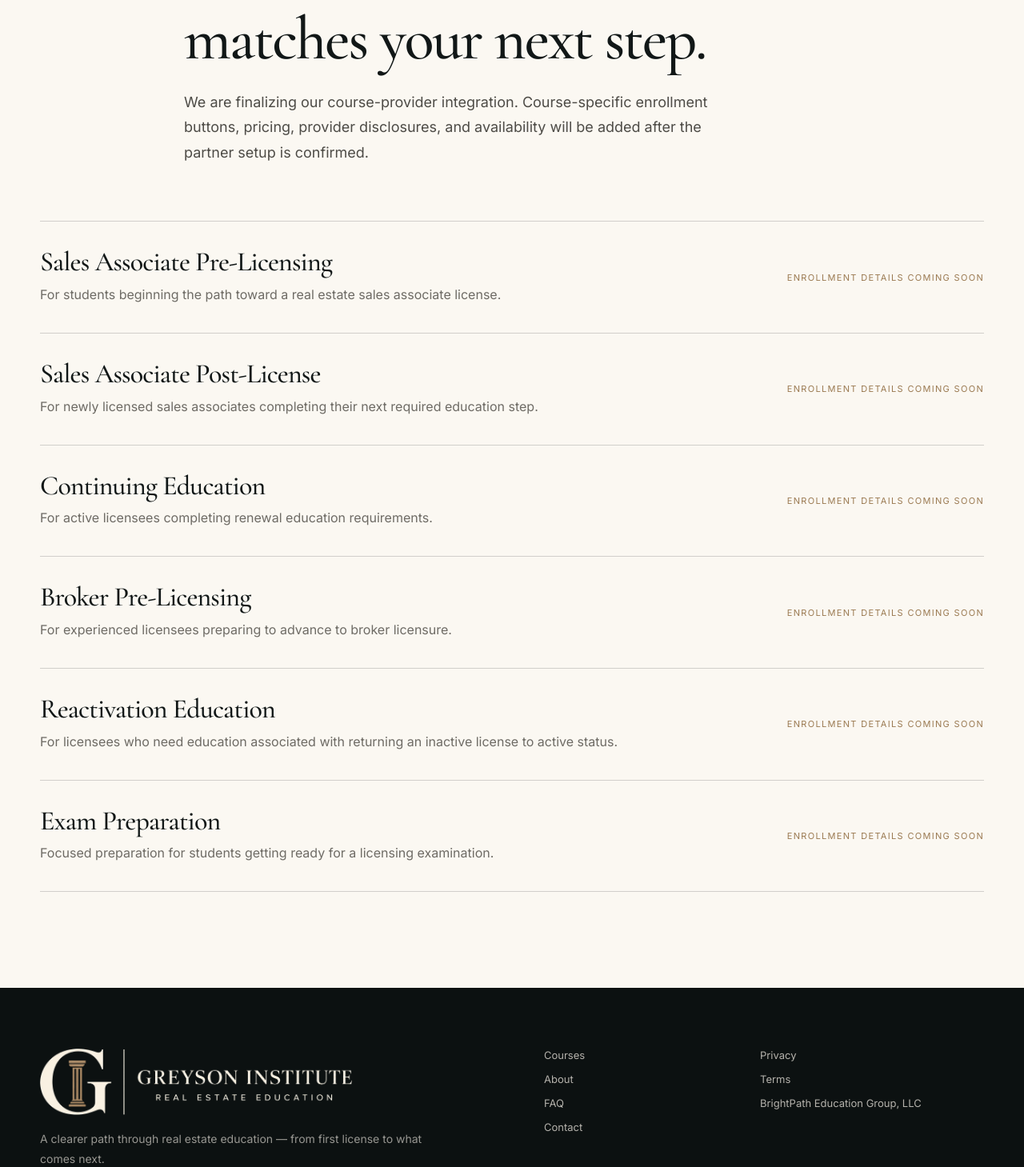
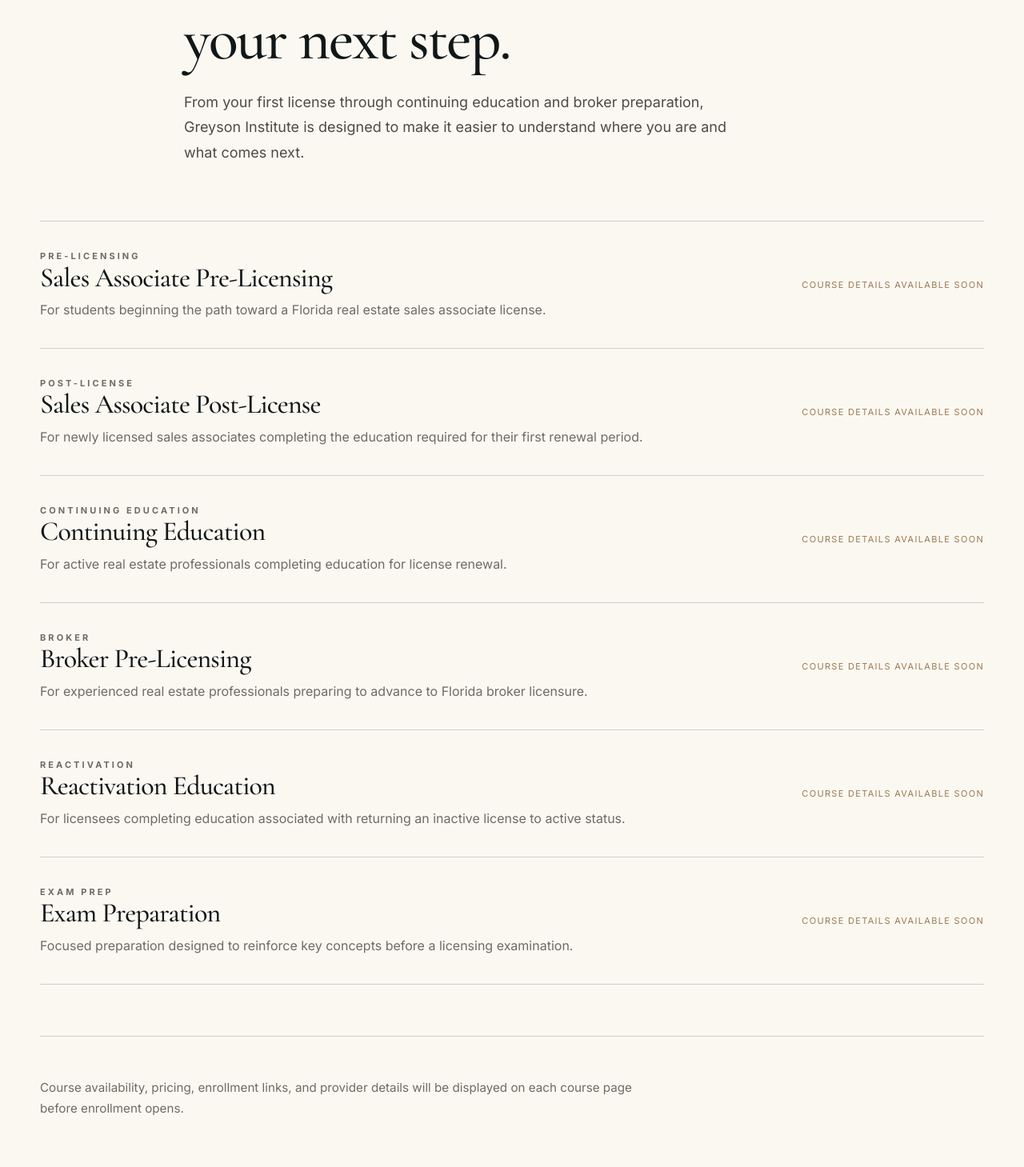
Before and after one commit to BrianLook/Greyson-Institute-Website, a Next.js app: page /courses in a window 1280 px wide. Shown: the part 291-1750 px from the top of the page at 80% size. Built offline with nearby package versions, Linux system fonts and the light colour scheme.

Commit message:
Refine Greyson Institute Courses page

```diff
--- a/app/courses/page.tsx
+++ b/app/courses/page.tsx
@@ -1,31 +1,94 @@
 import type { Metadata } from "next";
 
-export const metadata: Metadata = { title: "Courses" };
+export const metadata: Metadata = {
+  title: "Courses",
+};
 
 const courses = [
-  ["Sales Associate Pre-Licensing", "For students beginning the path toward a real estate sales associate license."],
-  ["Sales Associate Post-License", "For newly licensed sales associates completing their next required education step."],
-  ["Continuing Education", "For active licensees completing renewal education requirements."],
-  ["Broker Pre-Licensing", "For experienced licensees preparing to advance to broker licensure."],
-  ["Reactivation Education", "For licensees who need education associated with returning an inactive license to active status."],
-  ["Exam Preparation", "Focused preparation for students getting ready for a licensing examination."],
+  {
+    eyebrow: "PRE-LICENSING",
+    title: "Sales Associate Pre-Licensing",
+    body: "For students beginning the path toward a Florida real estate sales associate license.",
+  },
+  {
+    eyebrow: "POST-LICENSE",
+    title: "Sales Associate Post-License",
+    body: "For newly licensed sales associates completing the education required for their first renewal period.",
+  },
+  {
+    eyebrow: "CONTINUING EDUCATION",
+    title: "Continuing Education",
+    body: "For active real estate professionals completing education for license renewal.",
+  },
+  {
+    eyebrow: "BROKER",
+    title: "Broker Pre-Licensing",
+    body: "For experienced real estate professionals preparing to advance to Florida broker licensure.",
+  },
+  {
+    eyebrow: "REACTIVATION",
+    title: "Reactivation Education",
+    body: "For licensees completing education associated with returning an inactive license to active status.",
+  },
+  {
+    eyebrow: "EXAM PREP",
+    title: "Exam Preparation",
+    body: "Focused preparation designed to reinforce key concepts before a licensing examination.",
+  },
 ];
 
 export default function CoursesPage() {
   return (
     <section className="page-hero">
       <div className="container narrow">
-        <p className="eyebrow">COURSE PATHS</p>
-        <h1>Find the education that matches your next step.</h1>
-        <p className="page-lead">We are finalizing our course-provider integration. Course-specific enrollment buttons, pricing, provider disclosures, and availability will be added after the partner setup is confirmed.</p>
+        <p className="eyebrow">REAL ESTATE EDUCATION</p>
+
+        <h1>Find the course that matches your next step.</h1>
+
+        <p className="page-lead">
+          From your first license through continuing education and broker
+          preparation, Greyson Institute is designed to make it easier to
+          understand where you are and what comes next.
+        </p>
       </div>
+
       <div className="container course-list">
-        {courses.map(([title, body]) => (
-          <article className="course-row" key={title}>
-            <div><h2>{title}</h2><p>{body}</p></div>
-            <span className="coming-soon">Enrollment details coming soon</span>
+        {courses.map((course) => (
+          <article className="course-row" key={course.title}>
+            <div>
+              <p className="eyebrow">{course.eyebrow}</p>
+
+              <h2>{course.title}</h2>
+
+              <p>{course.body}</p>
+            </div>
+
+            <span className="coming-soon">
+              Course details available soon
+            </span>
           </article>
         ))}
+      </div>
+
+      <div
+        className="container"
+        style={{
+          marginTop: "64px",
+          paddingTop: "36px",
+          borderTop: "1px solid rgba(17, 23, 23, 0.18)",
+        }}
+      >
+        <p
+          style={{
+            maxWidth: "760px",
+            color: "#6e6b65",
+            fontSize: "0.95rem",
+            lineHeight: 1.7,
+          }}
+        >
+          Course availability, pricing, enrollment links, and provider details
+          will be displayed on each course page before enrollment opens.
+        </p>
       </div>
     </section>
   );
```
